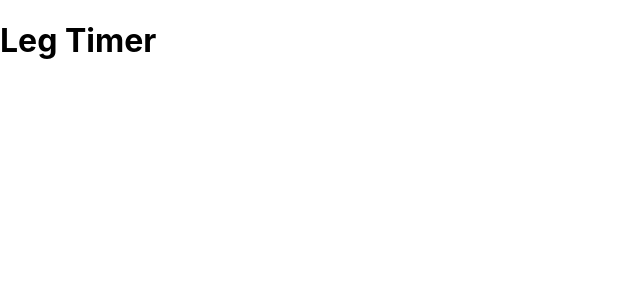
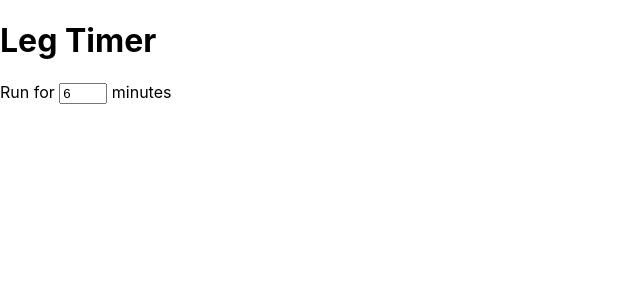
Before and after one commit to trflagg/LegTimer, a React (Create React App) app: page / in a window 1280 px wide. Shown: the top 300 px of the page, without its empty margins (0-640 px from the left). Built offline with nearby package versions, Linux system fonts and the light colour scheme.

Commit message:
Add lengh input

```diff
--- a/package.json
+++ b/package.json
@@ -5,7 +5,8 @@
   "dependencies": {
     "react": "^16.8.1",
     "react-dom": "^16.8.1",
-    "react-scripts": "2.1.5"
+    "react-scripts": "2.1.5",
+    "styled-components": "^4.1.3"
   },
   "scripts": {
     "start": "react-scripts start",
--- a/src/App.js
+++ b/src/App.js
@@ -1,10 +1,30 @@
 import React, { Component } from 'react';
+import styled from 'styled-components';
+
+const LengthInput = styled.input`
+  width: 3em;
+`;
 
 class App extends Component {
+  constructor(props) {
+    super(props);
+    this.state = {
+      lengthInMinutes: 6,
+    };
+  }
+
+  handleLengthChange = event => {
+    this.setState({
+      lengthInMinutes: event.currentTarget.value,
+    });
+  }
+
   render() {
+    const { lengthInMinutes } = this.state;
     return (
       <div>
         <h1>Leg Timer</h1>
+        <p>Run for <LengthInput value={lengthInMinutes} onChange={this.handleLengthChange} type='number'/> minutes</p>
       </div>
     );
   }
```
